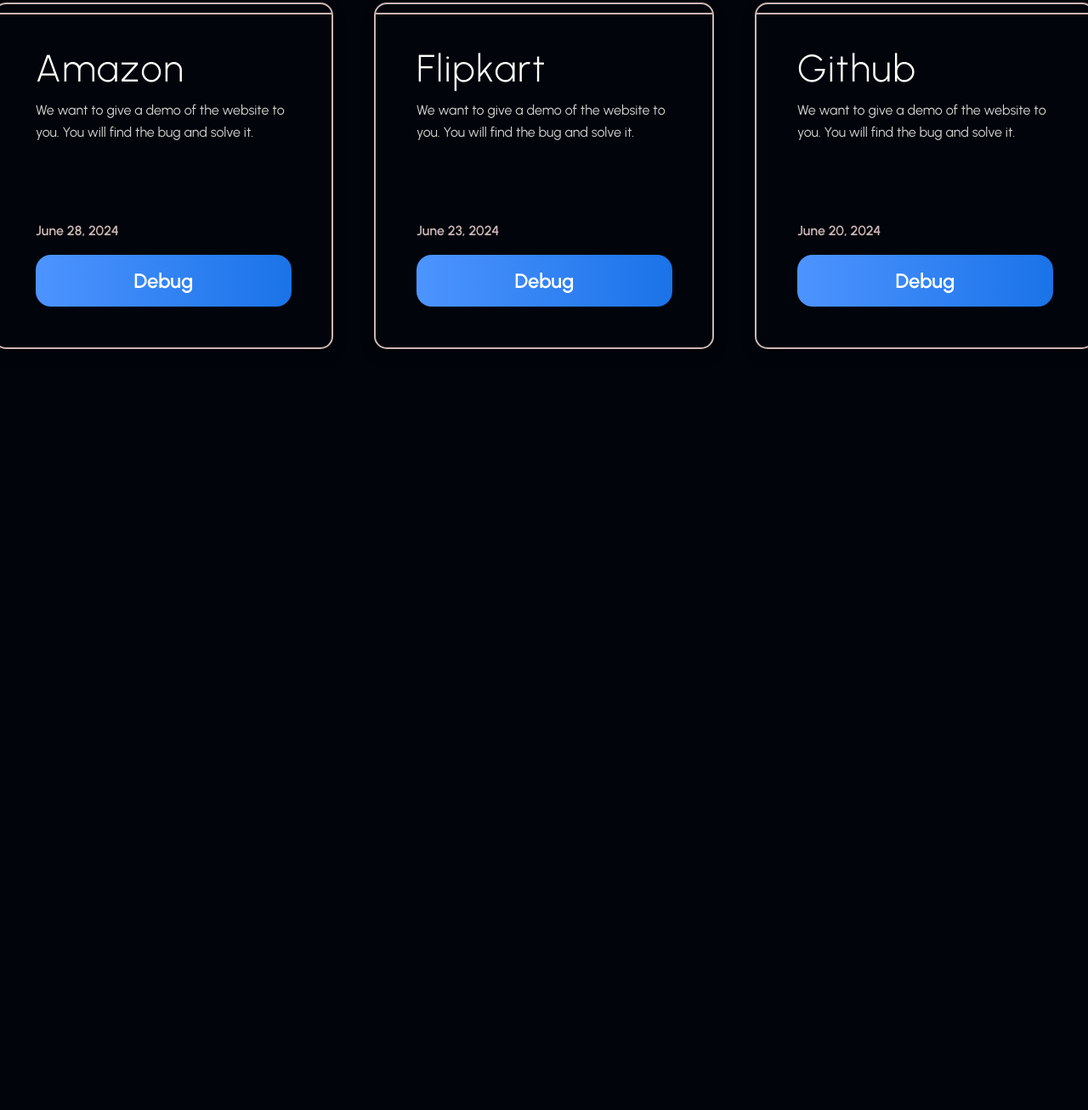
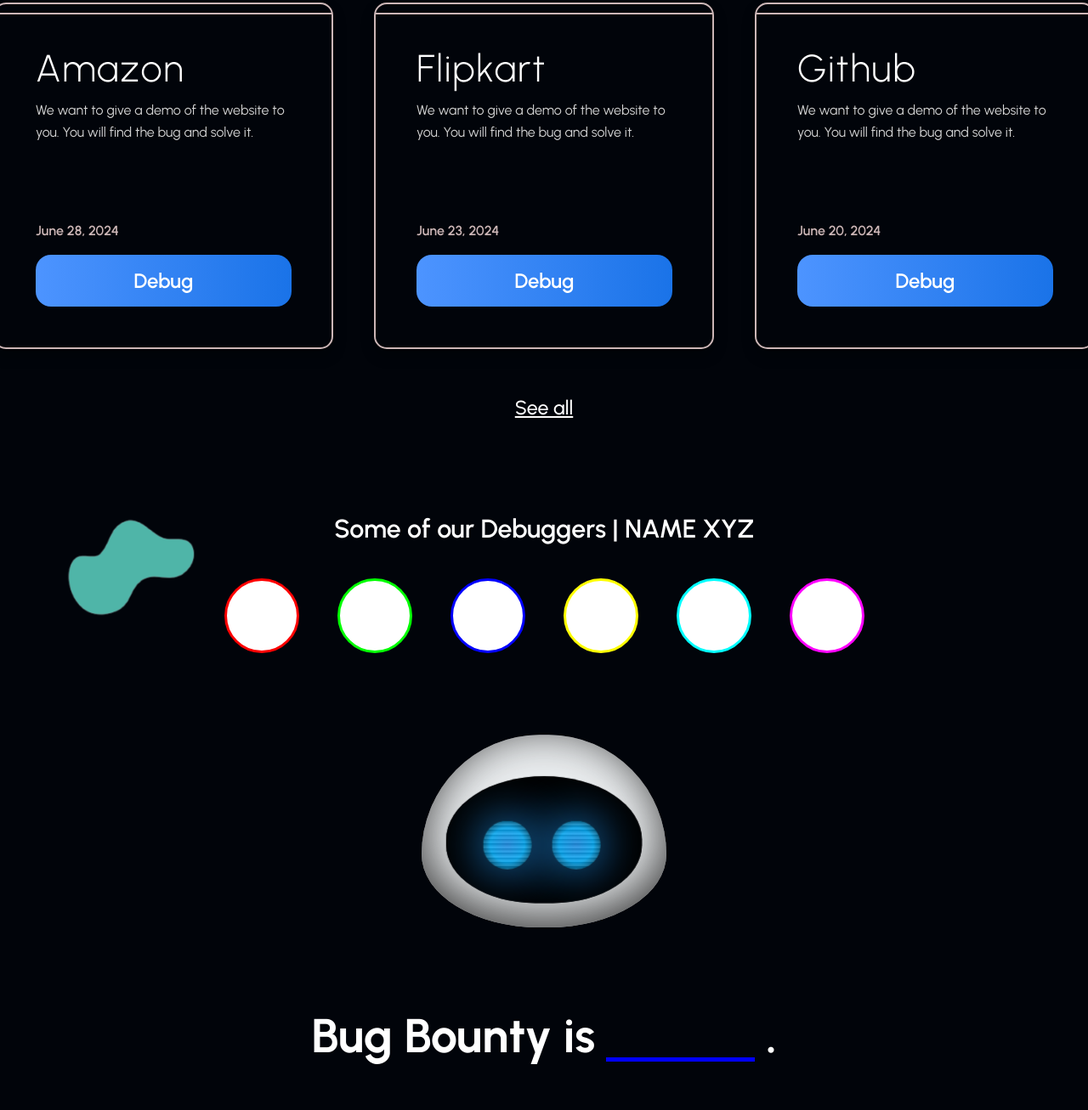
Before and after one commit to Arpitgarg07/Bug-Bounty, a plain HTML site: page index.html in a window 1280 px wide. Shown: the part 1438-2745 px from the top of the page at 85% size. Before the commit the page ends 1894 px from the top, so only its background shows below. Drawn offline with nearby package versions, Linux system fonts and the light colour scheme; a script that the page names is missing; a web font is replaced by a local one.

Commit message:
adding thr top debuggers section and mid robo animation and text foot

```diff
--- a/css/style.css
+++ b/css/style.css
@@ -492,3 +492,214 @@
   transform: scale(1.05);
   box-shadow: 0 0px 18px rgba(77, 148, 255, 0.5);
 }
+
+.card-all-text {
+  justify-content: center;
+  align-items: center;
+  text-align: center;
+  padding: 10px;
+
+}
+
+.card-all-text h3 a {
+  color: #fff;
+  text-decoration: underline;
+  font-size: 1.45rem;
+  font-weight: 500;
+}
+
+.mid-page-middle {
+  display: flex;
+  flex-direction: column;
+  justify-content: center;
+  align-items: center;
+  height: fit-content;
+  padding: 70px 0 0 0;
+}
+
+.mid-page-middle .mid-page-middle-heading img {
+  position: absolute;
+  scale: 50%;
+  left: 10px;
+  bottom: 495px;
+}
+
+.mid-page-middle-heading {
+  height: fit-content;
+  justify-content: flex-start;
+  align-items: flex-start;
+}
+
+.mid-page-middle .mid-page-middle-heading h3 {
+  font-size: 1.9rem;
+  font-weight: 600;
+  justify-content: center;
+  align-items: center;
+  color: #fff;
+  padding: 30px;
+}
+
+.mid-page-middle-main {
+  display: flex;
+  justify-content: center;
+  align-items: center;
+}
+
+.circle-container {
+  display: flex;
+  gap: 45px;
+  padding: 10px 0 25px 0;
+}
+
+.circle {
+  width: 88px;
+  height: 88px;
+  border-radius: 50%; /* Makes the div circular */
+  background-color: #fff; /* White fill */
+  border: 3.5px solid; /* Circle border */
+
+}
+
+.red { border-color: red; }
+.green { border-color: lime; }
+.blue { border-color: blue; }
+.yellow { border-color: yellow; }
+.cyan { border-color: cyan; }
+.magenta { border-color: magenta; }
+
+
+
+.mid-page-middle-main-robo {
+  /* background: radial-gradient(farthest-side at top, #092944, #010510); */
+  overflow: hidden;
+  display: flex;
+  justify-content: center;
+  align-items: center;
+  flex-direction: column;
+  scale: 180%;
+  padding: 120px;
+}
+
+.outer-face {
+  display: flex;
+  justify-content: center;
+  align-items: center;
+  position: relative;
+  transform-style: preserve-3d;
+  perspective: 600px;
+  background: #eceff1;
+  box-shadow: inset 0 -0.4em 2em #333;
+  padding: 1.7em 1em 1em;
+  border-radius: 70% / 90% 90% 55% 55%;
+  animation: float 2s infinite both;
+}
+
+@keyframes float {
+  from,
+  to {
+    top: 0;
+  }
+  50% {
+    top: 1px;
+  }
+}
+.inner-face {
+  display: none;
+  position: relative;
+  left: -100vw;
+}
+.inner-face + label {
+  box-shadow: inset 0 -2em 4em 0 black;
+  animation: nod 4s 1s ease infinite both;
+}
+@keyframes nod {
+  0%,
+        100% {
+    transform: rotatey(0) translatez(0);
+  }
+  20%,
+        60%,
+        90% {
+    transform: rotatey(0) translatez(20px);
+  }
+  40% {
+    transform: rotatey(-30deg) translatez(40px);
+  }
+  70% {
+    transform: rotatey(30deg) translatez(40px);
+  }
+}
+.inner-face + label:after,
+.inner-face + label:before {
+  background: repeating-linear-gradient(rgba(0, 0, 0, 0.2) 3px, rgba(221, 221, 221, 0.2) 6px), radial-gradient(#2196f3, #00b0ff, #000);
+  box-shadow: 0 0 2em 0 #2196f3, inset 0 0 black;
+  top: 1.8em;
+  transition: all 0.5 ease;
+  animation: blink 5s ease infinite both;
+}
+
+@keyframes blink {
+  from,
+        to {
+    transform: rotatex(0);
+  }
+  50% {
+    transform: rotatex(40deg);
+  }
+}
+label {
+  position: relative;
+  background: black;
+  border-radius: 110% 110% 100% 100%;
+  height: calc(4rem * 1.3);
+  width: calc(4rem * 2);
+  padding-top: 0.4em;
+  transition: all 0.5s ease;
+  overflow: hidden;
+  transform: rotatey(0) translatez(0);
+}
+label:after, label:before {
+  border-radius: 50%;
+  content: "";
+  position: absolute;
+  height: calc(4rem / 2);
+  width: calc(4rem / 2);
+  top: calc(4rem * 0.7);
+  transition: all 0.6s 0.3s ease;
+  transform: rotatex(40deg);
+  background: repeating-linear-gradient(rgba(0, 0, 0, 0.1) 4px, rgba(221, 221, 221, 0.1) 8px), radial-gradient(#2196f3, #000), linear-gradient(to bottom, black, rgba(0, 0, 0, 0)), linear-gradient(to top, rgba(0, 0, 0, 0.5), rgba(0, 0, 0, 0));
+  box-shadow: inset 0 0 4em black, inset 0 1em 0.4em black;
+}
+label:after {
+  left: 1.5em;
+}
+label:before {
+  left: calc(4rem + 0.3em);
+}
+
+
+.mid-page-middle-foot {
+  color: white;
+  display: flex;
+  justify-content: center;
+  align-items: center;
+  height: fit-content;
+  margin: 0;
+  padding: 25px;
+}
+
+.text-container {
+  display: flex;
+  align-items: baseline;
+  gap: 13px;
+  font-size: 3.5rem;
+  font-weight: bold;
+}
+
+.underline {
+  display: inline-block;
+  width: 175px;
+  border-bottom: 5px solid blue;
+  position: relative;
+  top: 0.2em;
+}
--- a/index.html
+++ b/index.html
@@ -304,6 +304,40 @@
         </div>
         </div>
       </div>
+      <div class="card-all-text">
+        <h3><a href="#">See all</a></h3>
+      </div>
+
+
+      <div class="mid-page-middle">
+        <div class="mid-page-middle-heading">
+          <img src="images/vector1.png" alt="vector1-1">
+          <h3>Some of our Debuggers | NAME XYZ</h3>
+        </div>
+        <div class="mid-page-middle-main">
+          <div class="circle-container">
+            <div class="circle red"></div>
+            <div class="circle green"></div>
+            <div class="circle blue"></div>
+            <div class="circle yellow"></div>
+            <div class="circle cyan"></div>
+            <div class="circle magenta"></div>
+          </div>
+        </div>
+        <div class="mid-page-middle-main-robo">
+          <form class="outer-face">
+            <input class="inner-face" id="eyes-1" type="checkbox"/>
+            <label for="eyes-1"></label>
+          </form>
+        </div>
+        <div class="mid-page-middle-foot">
+          <div class="text-container">
+            <span>Bug Bounty is</span>
+            <span class="underline"></span>
+            <span>.</span>
+          </div>
+        </div>
+      </div>
     </div>
 
 
```
Also changed, not shown: images/vector1.png (added).
